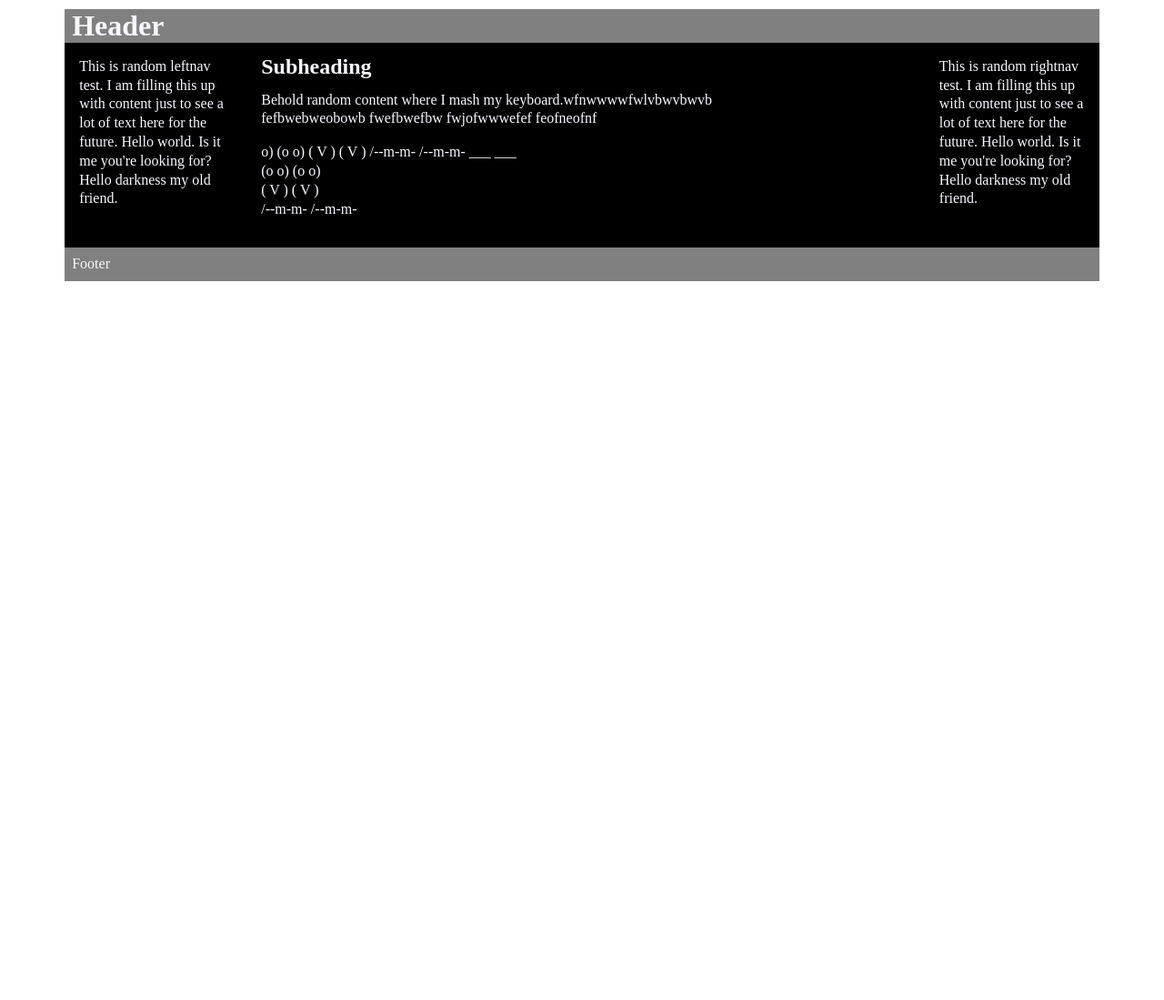
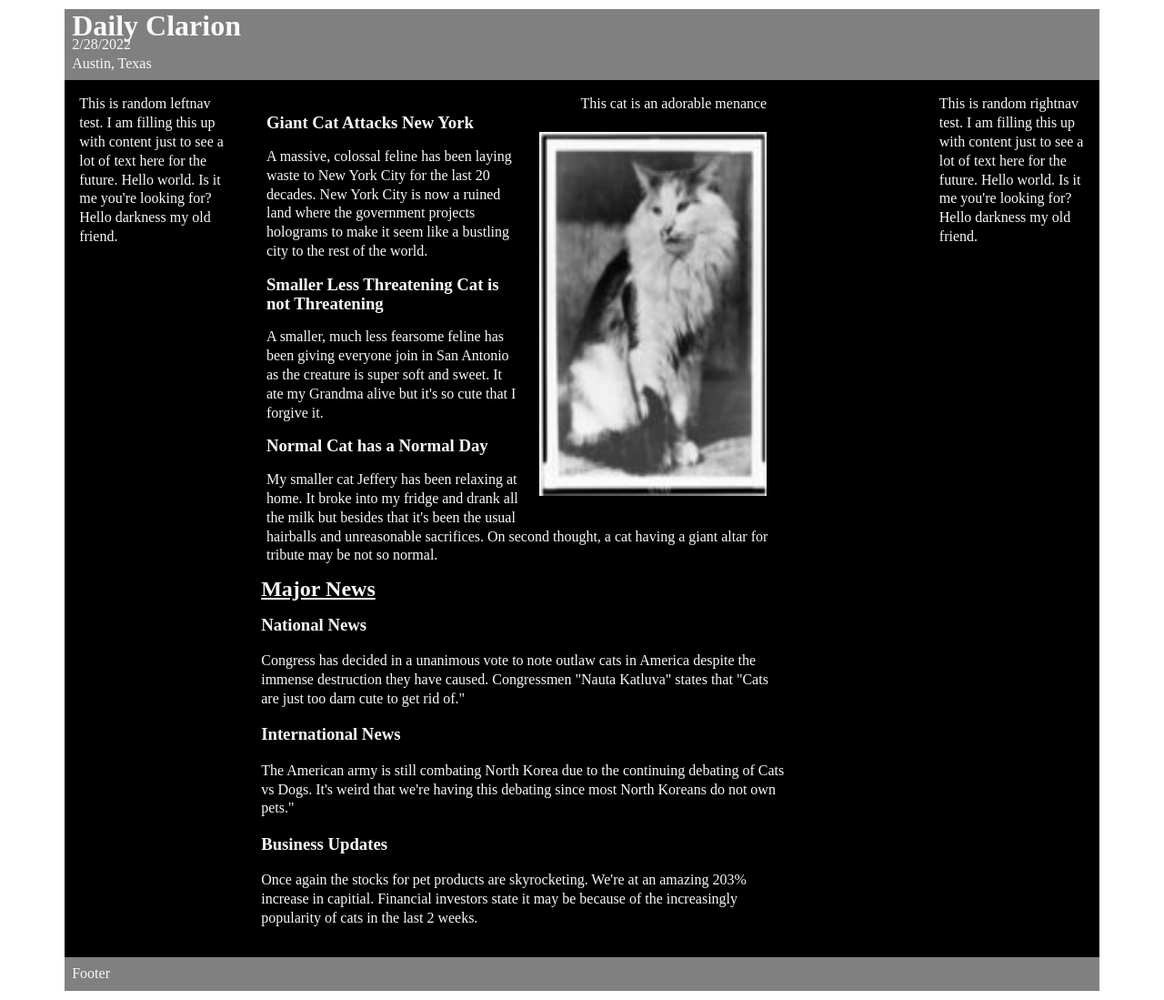
Before and after one commit to ScripterKSG/Webprogramming, a PHP site: page /HW5/homework5.html in a window 1280 px wide. Shown: the whole page at 91% size. Before the commit the page ends 309 px from the top, so only its background shows below. Run offline with PHP 8.4, Linux system fonts and the light colour scheme.

Commit message:
update on HW5, added pictures and more content

```diff
--- a/HW5/homework5.html
+++ b/HW5/homework5.html
@@ -9,7 +9,9 @@
 
 <div id="container">
 <div id="top">
-	<h1>Header</h1>
+	<h1>Daily Clarion</h1>
+	2/28/2022<br>
+	Austin, Texas
 </div>
 <div id="leftnav">
 	<p>
@@ -26,24 +28,55 @@
 	</p>
 </div>
 <div id="content">
-	<h2>Subheading</h2>
-	<p>
-	Behold random content where I mash my keyboard.wfnwwwwfwlvbwvbwvb
-	fefbwebweobowb
-	fwefbwefbw
-	fwjofwwwefef
-	feofneofnf
-	</p>
+	<div id="topContent">
+		<a style="float:right; margin-right:20px;"> This cat is an adorable menance </a><br>
+		<img src="cat.jpg" alt="insert cat here" style="height:400px; width:250px;
+		float:right; margin:20px;">
 
-	<p>
-	 o)   (o o)
-	  (  V  ) (  V  )
-	  /--m-m- /--m-m-
-                  ___     ___ <br>
-		 (o o)   (o o)        <br>
-		(  V  ) (  V  ) <br>
-	       /--m-m- /--m-m- <br>
-	</p>
+		<h3>Giant Cat Attacks New York</h3>
+		<p>
+			A massive, colossal feline has been laying waste to New York City
+			for the last 20 decades. New York City is now a ruined land
+			where the government projects holograms to make it seem
+			like a bustling city to the rest of the world.
+		</p>
+
+		<h3>Smaller Less Threatening Cat is not Threatening</h3>
+		<p>
+			A smaller, much less fearsome feline has been giving everyone
+			join in San Antonio as the creature is super soft and sweet.
+			It ate my Grandma alive but it's so cute that I forgive it.
+		</p>
+
+		<h3>Normal Cat has a Normal Day</h3>
+		<p>
+			My smaller cat Jeffery has been relaxing at home. It broke into my
+			fridge and drank all the milk but besides that it's been the usual hairballs
+			and unreasonable sacrifices. On second thought, a cat having a giant
+			altar for tribute may be not so normal.
+		<p>
+	</div>
+	<div id="botContent">
+		<h2><u> Major News</u> </h2>
+		<h3> National News </h3>
+		<p>
+			Congress has decided in a unanimous vote to note outlaw cats in America despite
+			the immense destruction they have caused. Congressmen "Nauta Katluva" states that
+			"Cats are just too darn cute to get rid of."
+		</p>
+		<h3> International News </h3>
+		<p>
+			The American army is still combating North Korea due to the continuing debating of
+			Cats vs Dogs. It's weird that we're having this debating since most North Koreans
+			do not own pets."
+		</p>
+		<h3> Business Updates </h3>
+		<p>
+			Once again the stocks for pet products are skyrocketing. We're at an amazing 203%
+			increase in capitial. Financial investors state it may be because of the increasingly
+			popularity of cats in the last 2 weeks.
+		</p>
+	</div>
 </div>
 <div id="footer">
 	Footer
--- a/HW5/newspaper.css
+++ b/HW5/newspaper.css
@@ -47,6 +47,17 @@
 	max-width: 36em;
 }
 
+#topContent
+{
+	float: left;
+	margin-left: 1%;
+}
+
+#topContent h3
+{
+	margin: 0px
+}
+
 #footer
 {
 	clear: both;
```
Also changed, not shown: HW5/cat.jpg (added), 1 other file.
